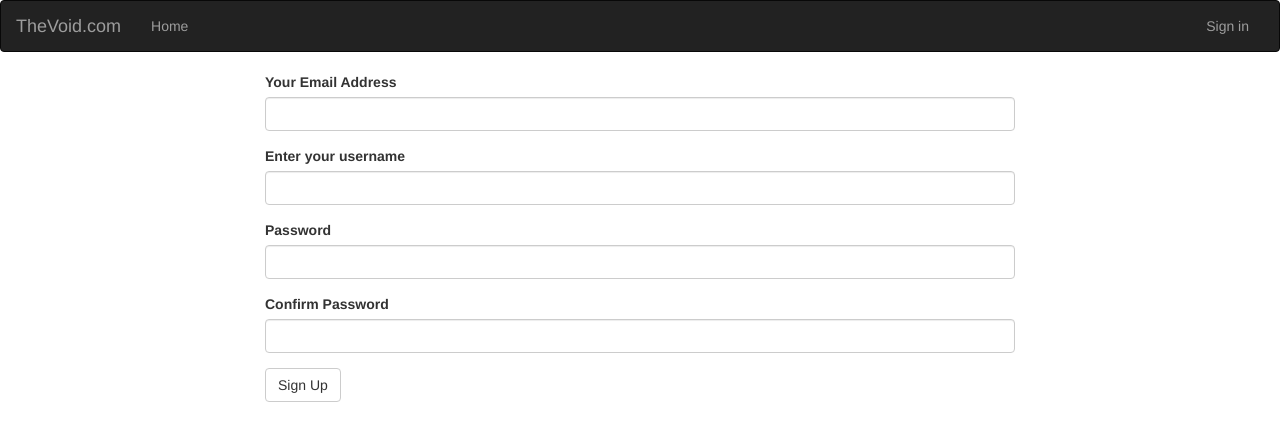
After one commit to JohnKarima/blog, a Flask app: page /authenticate/register in a window 1280 px wide. The commit adds this page. Shown: the top 441 px of the page. Run offline with Flask 2, Linux system fonts and the light colour scheme; some libraries are stand-ins or nearby versions.

Commit message:
add user authentification to site

```diff
--- a/app/__init__.py
+++ b/app/__init__.py
@@ -2,6 +2,11 @@ from flask import Flask
 from flask_bootstrap import Bootstrap
 from config import config_options
 from flask_sqlalchemy import SQLAlchemy
+from flask_login import LoginManager
+
+login_manager = LoginManager()
+login_manager.session_protection = 'strong'
+login_manager.login_view = 'auth.login'
 
 bootstrap = Bootstrap()
 db = SQLAlchemy()
@@ -15,6 +20,7 @@ def create_app(config_name):
 
     bootstrap.init_app(app)
     db.init_app(app)
+    login_manager.init_app(app)
 
     from .main import main as main_blueprint
     app.register_blueprint(main_blueprint)
--- a/app/auth/__init__.py
+++ b/app/auth/__init__.py
@@ -2,4 +2,4 @@ from flask import Blueprint
 
 auth = Blueprint('auth',__name__)
 
-from . import views
+from . import views, forms
--- /dev/null
+++ b/app/auth/forms.py
@@ -0,0 +1,27 @@
+from flask_wtf import FlaskForm
+from wtforms import StringField, PasswordField, SubmitField, BooleanField
+from wtforms.validators import Required, Email, EqualTo
+from ..models import User
+from wtforms import ValidationError
+
+
+class RegistrationForm(FlaskForm):
+    email = StringField('Your Email Address',validators=[Required(),Email()])
+    username = StringField('Enter your username',validators = [Required()])
+    password = PasswordField('Password',validators = [Required(), EqualTo('password_confirm',message = 'Passwords must match')])
+    password_confirm = PasswordField('Confirm Password',validators = [Required()])
+    submit = SubmitField('Sign Up')
+
+    def validate_email(self,data_field):
+            if User.query.filter_by(email =data_field.data).first():
+                raise ValidationError('There is an account with that email')
+
+    def validate_username(self,data_field):
+        if User.query.filter_by(username = data_field.data).first():
+            raise ValidationError('That username is taken')
+
+class LoginForm(FlaskForm):
+    email = StringField('Your Email Address',validators=[Required(),Email()])
+    password = PasswordField('Password',validators =[Required()])
+    remember = BooleanField('Remember me')
+    submit = SubmitField('Sign In')
--- a/app/auth/views.py
+++ b/app/auth/views.py
@@ -1,6 +1,39 @@
-from flask import render_template
+from flask import render_template, redirect, url_for, flash, request
+from ..models import User
+from .forms import LoginForm, RegistrationForm
+from flask_login import login_user, logout_user, login_required
+from .. import db
 from . import auth
 
-@auth.route('/login')
+
+@auth.route('/register',methods = ["GET","POST"])
+def register():
+    form = RegistrationForm()
+    if form.validate_on_submit():
+        user = User(email = form.email.data, username = form.username.data,password = form.password.data)
+        db.session.add(user)
+        db.session.commit()
+        return redirect(url_for('auth.login'))
+        title = "New Account"
+    return render_template('auth/register.html',registration_form = form)
+
+
+@auth.route('/login',methods=['GET','POST'])
 def login():
-    return render_template('auth/login.html')
+    login_form = LoginForm()
+    if login_form.validate_on_submit():
+        user = User.query.filter_by(email = login_form.email.data).first()
+        if user is not None and user.verify_password(login_form.password.data):
+            login_user(user,login_form.remember.data)
+            return redirect(request.args.get('next') or url_for('main.index'))
+
+        flash('Invalid username or Password')
+
+    title = "Login: TheVoid.com"
+    return render_template('auth/login.html',login_form = login_form,title=title)
+
+@auth.route('/logout')
+@login_required
+def logout():
+    logout_user()
+    return redirect(url_for("main.index"))
--- /dev/null
+++ b/app/templates/auth/register.html
@@ -0,0 +1,17 @@
+{% extends 'base.html'%}
+{% import 'bootstrap/wtf.html' as wtf%}
+
+{% block content %}
+<div class="container">
+<div class="row">
+<div class="col-md-2"> </div>
+<div class="col-md-8">
+
+{{wtf.quick_form(registration_form)}}
+
+</div>
+<div class="col-md-2"></div>
+</div>
+</div>
+
+{% endblock%}
--- a/app/templates/navbar.html
+++ b/app/templates/navbar.html
@@ -12,6 +12,16 @@
         <div class="navbar-collapse collapse">
             <ul class="nav navbar-nav">
                 <li><a href="/">Home</a></li>
+            </ul>
+            <ul class="nav navbar-nav navbar-right">
+                {% if current_user.is_authenticated %}
+                <li style="color:white;padding:15px;">{{current_user.username}}</li>
+                <li><a href="{{url_for('auth.logout')}}">Sign out</a></li>
+                {% else %}
+                <li><a href="{{url_for('auth.login')}}">Sign in</a></li>
+                {%endif%}
+              </ul>
         </div>
+
     </div>
 </div>
```
Also changed, not shown: app/models.py (+10 -1 lines), app/templates/auth/login.html (+24 -0 lines), migrations/versions/82327478687d_add_email_column_for_authentification_.py (added, +32 -0 lines).
